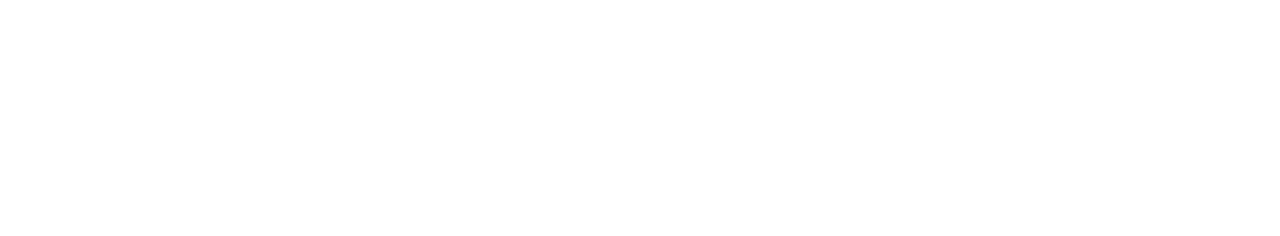
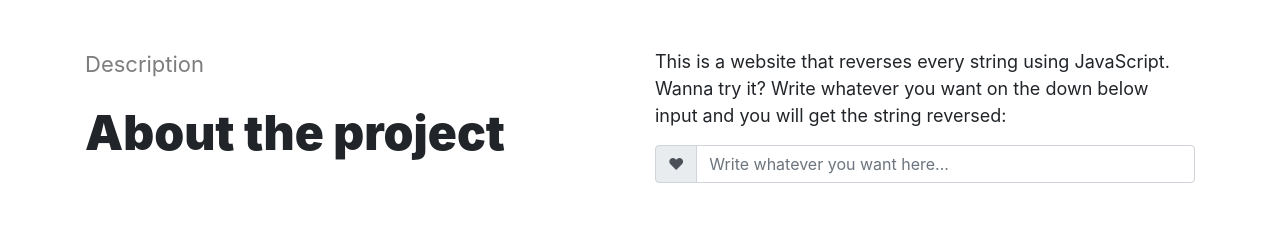
Before and after one commit to tocrossbridge/challenge-reverse-string-js, a plain HTML site: page index.html in a window 1280 px wide. Drawn offline with nearby package versions, Linux system fonts and the light colour scheme.

Commit message:
INDEX: skeleton The first skeleton is done. I did 2 divs to this first layout, on the left I had the title and on the right I had the description and the input itself. Now I need to do the first function to make it work, and style a little after with a cool banner or a background (i'm not sure about what to do yet with the layout)

```diff
--- a/index.html
+++ b/index.html
@@ -2,8 +2,46 @@
 <html>
 <head>
     <title>JS: Reverse String</title>
+
+    <!-- Required meta tags -->
+    <meta charset="utf-8">
+    <meta name="viewport" content="width=device-width, initial-scale=1, shrink-to-fit=no">
+
+    <!-- Bootstrap CSS -->
+    <link rel="stylesheet" href="https://stackpath.bootstrapcdn.com/bootstrap/4.3.1/css/bootstrap.min.css" integrity="sha384-ggOyR0iXCbMQv3Xipma34MD+dH/1fQ784/j6cY/iJTQUOhcWr7x9JvoRxT2MZw1T" crossorigin="anonymous">
+
+    <style>
+        p{font-size: 18px;}
+        .description__title--up{font-size: 22px;color: #7D7D7D;}
+        .description__title{font-size: 48px;font-weight: 900;}
+    </style>
 </head>
 <body>
+    <section class="container pt-5 pb-5">
+        <div class="row">
+            <div class="col-12 col-md-6">
+                <div>
+                    <p class="description__title--up">Description</p>
+                    <p class="description__title">About the project</p>
+                </div>
+            </div>
+            <div class="col-12 col-md-6">
+                <p>
+                    This is a website that reverses every string using JavaScript.
+                    Wanna try it? Write whatever you want on the down below input and you will get the string reversed:
+                </p>
+                <div class="input-group">
+                    <div class="input-group-prepend"><span class="input-group-text">&#10084;</span></div>
+                    <input type="text" placeholder="Write whatever you want here..." class="form-control" />
+                </div>
+            </div>
+        </div>
+    </section>
 
-</body>
+    <!-- Optional JavaScript -->
+    <!-- jQuery first, then Popper.js, then Bootstrap JS -->
+    <script src="https://code.jquery.com/jquery-3.3.1.slim.min.js" integrity="sha384-q8i/X+965DzO0rT7abK41JStQIAqVgRVzpbzo5smXKp4YfRvH+8abtTE1Pi6jizo" crossorigin="anonymous"></script>
+    <script src="https://cdnjs.cloudflare.com/ajax/libs/popper.js/1.14.7/umd/popper.min.js" integrity="sha384-UO2eT0CpHqdSJQ6hJty5KVphtPhzWj9WO1clHTMGa3JDZwrnQq4sF86dIHNDz0W1" crossorigin="anonymous"></script>
+    <script src="https://stackpath.bootstrapcdn.com/bootstrap/4.3.1/js/bootstrap.min.js" integrity="sha384-JjSmVgyd0p3pXB1rRibZUAYoIIy6OrQ6VrjIEaFf/nJGzIxFDsf4x0xIM+B07jRM" crossorigin="anonymous"></script>
+  </body>
 </html>
```
